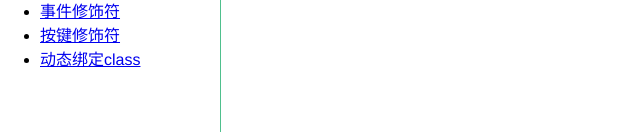
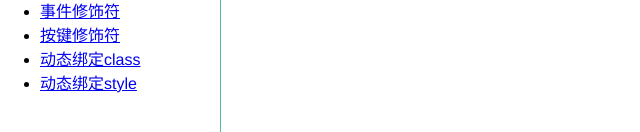
Before and after one commit to yokiyokiyoki/vue-component, a Vue app: page /#/class in a window 1280 px wide. Shown: the part 210-342 px from the top of the page, without its empty margins (0-640 px from the left). Built offline with nearby package versions, Linux system fonts and the light colour scheme.

Commit message:
提交页面

```diff
--- a/src/App.vue
+++ b/src/App.vue
@@ -31,6 +31,9 @@
         </li>
         <li>
           <router-link to='/class'>动态绑定class</router-link>
+        </li>
+        <li>
+          <router-link to='/style'>动态绑定style</router-link>
         </li>
       </ul>
     </nav>
--- /dev/null
+++ b/src/components/style/index.js
@@ -0,0 +1,2 @@
+import style from './style.vue'
+export default style
--- /dev/null
+++ b/src/components/style/style.vue
@@ -0,0 +1,35 @@
+<template>
+  <div class="style">
+      <div v-bind:style="{color:'red'}">动态绑定style</div>
+      <div v-bind:style="styleObj">动态绑定style</div>
+      <div v-bind:style="[styleObj,otherStyleObj]">数组语法动态绑定style</div>
+  </div>
+</template>
+<script>
+    export default {
+      data() {
+        return {
+          // 可以直接绑定一个样式对象
+          styleObj: {
+            color: "red",
+            fontSize: 30 + "px"
+          },
+          otherStyleObj: {
+            backgroundColor: "black"
+          }
+        };
+      }
+    };
+</script>
+
+<style lang="less" scoped>
+    .red {
+      background: red;
+    }
+    .yellow {
+      color: yellow;
+    }
+    .orange {
+      color: orange;
+    }
+</style>
--- a/src/router/index.js
+++ b/src/router/index.js
@@ -11,6 +11,7 @@ import Bind from '@/components/bind'
 import Modifier from '@/components/modifier'
 import KeyCode from '@/components/keyCode'
 import ClassModule from '@/components/class'
+import StyleModule from '@/components/style'
 
 Vue.use(Router)
 
@@ -55,5 +56,9 @@ export default new Router({
     path: '/class',
     name: 'ClassModule',
     component: ClassModule
+  }, {
+    path: '/style',
+    name: 'StyleModule',
+    component: StyleModule
   }]
 })
```
